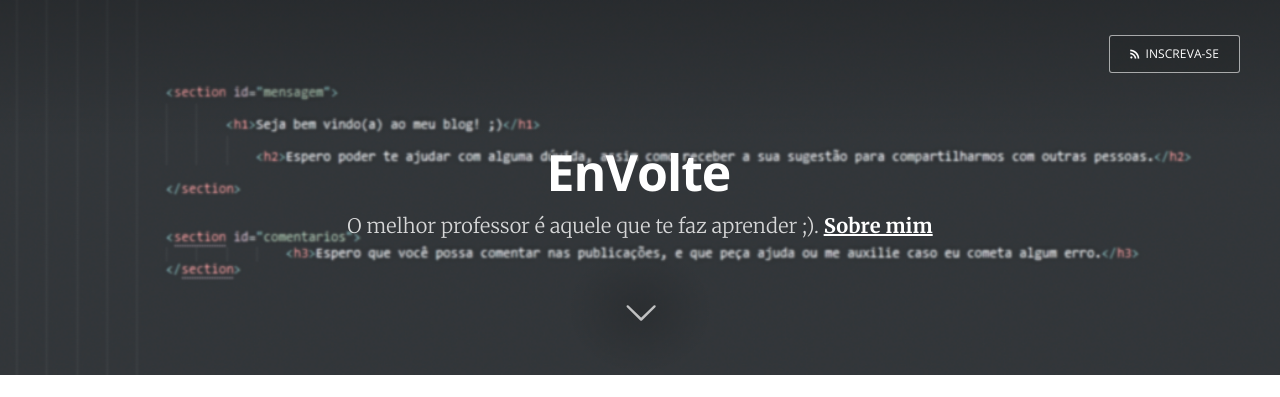
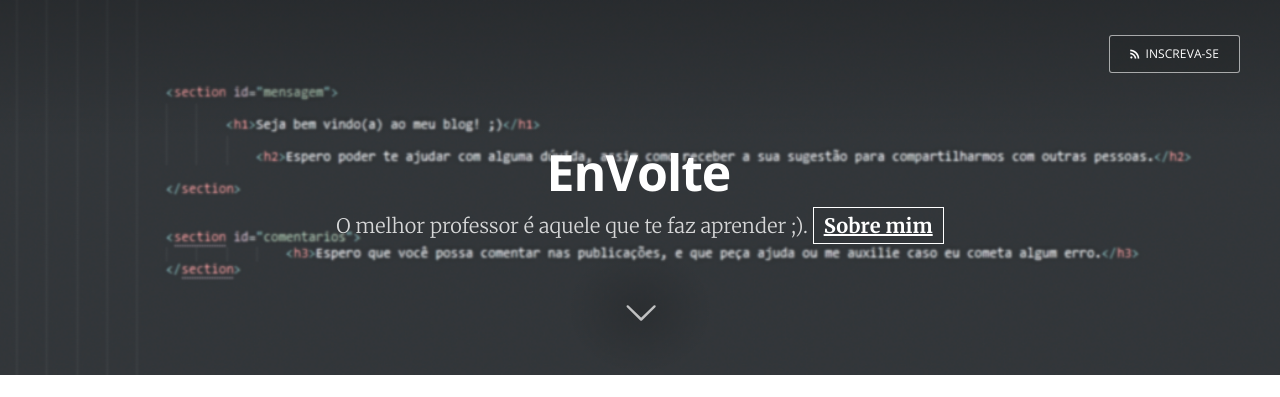
Before and after one commit to EnVolte/envolte.github.io, a Jekyll site: the page built from index.html, in a window 1280 px wide. Shown: the top 397 px of the page. Built offline with Jekyll 4.4.1, drawn with Linux system fonts in a browser that asks for light colours; the list of posts is cut into pages by our own code.

Commit message:
Update screen.css

```diff
--- a/assets/css/screen.css
+++ b/assets/css/screen.css
@@ -677,7 +677,7 @@ margin on the iframe, cause it breaks stuff. */
     font-family: "Merriweather", serif;
     letter-spacing: 0.01rem;
     color: rgba(255,255,255,0.8);
-} .page-description a {color: #fff; font-weight: bold;}
+} .page-description a {color: #fff; font-weight: bold; border: 1px solid #fff; padding: 5px 10px;}
 
 .no-cover.main-header {
     min-height: 160px;
```
